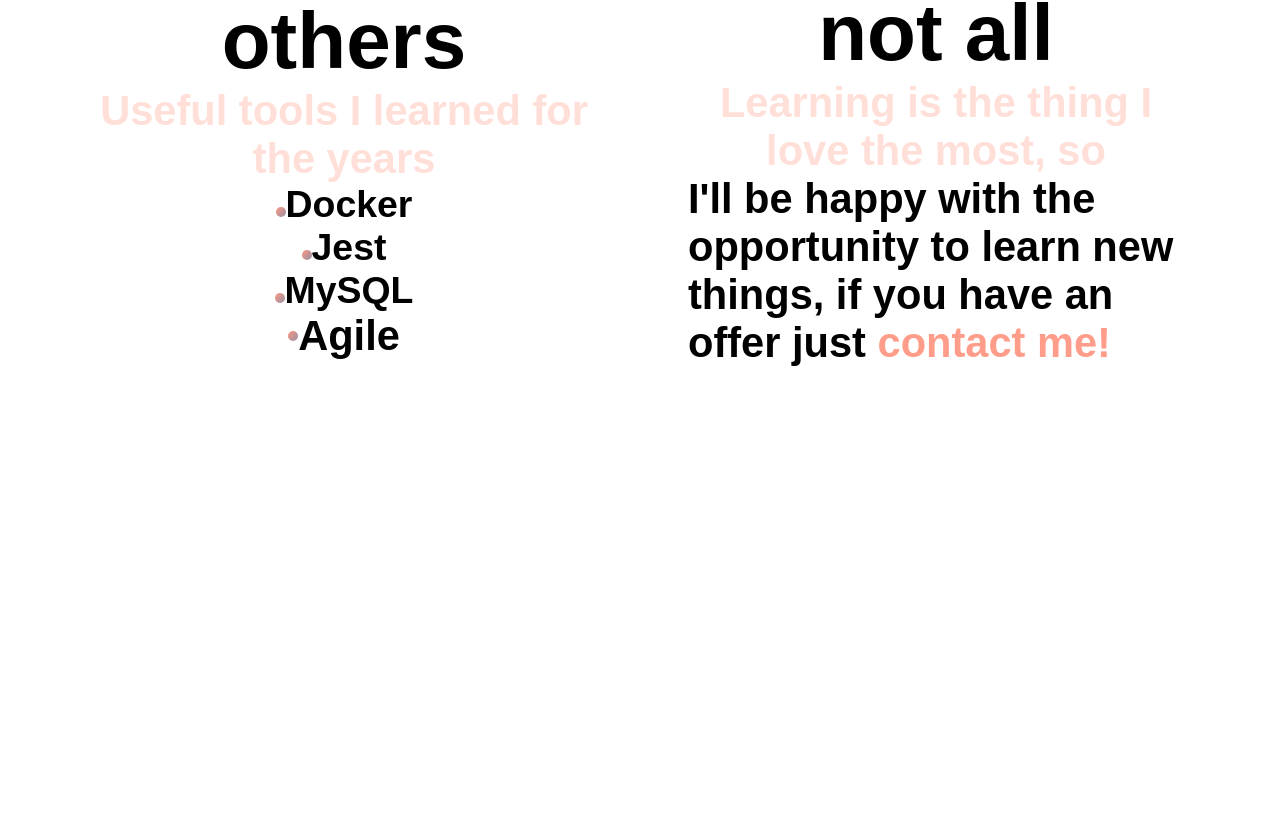
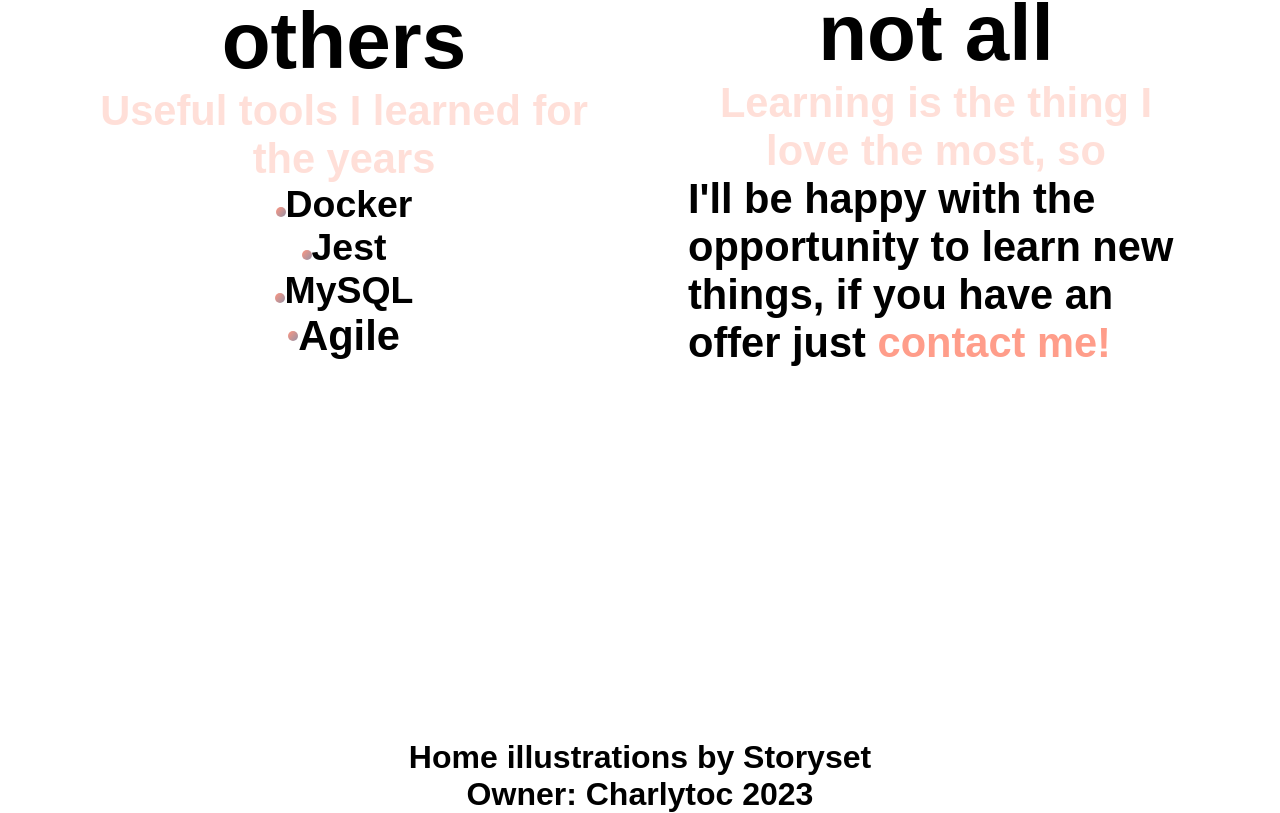
Before and after one commit to Charlytoc/finalporty, a Next.js app: page /about in a window 1280 px wide. Shown: the part 6685-7498 px from the top of the page. Before the commit the page ends 7424 px from the top, so only its background shows below. Built offline with nearby package versions, Linux system fonts and the light colour scheme.

Commit message:
added a simple footer

```diff
--- a/app/about.css
+++ b/app/about.css
@@ -191,3 +191,13 @@
 .click:hover {
     cursor: pointer;
 }
+
+footer {
+    display: flex;
+    flex-direction: column;
+    align-items: center;
+}
+footer a {
+    color: inherit;
+    text-decoration: none;
+}
--- a/app/about/page.js
+++ b/app/about/page.js
@@ -8,6 +8,7 @@
 import Image from 'next/image'
 
 import ActiveLink from '../components/linked'
+import Footer from '../components/footer'
 export default function About () {
 
     return <>
@@ -188,5 +189,6 @@
             </div>
             </div>
         </div>
+        <Footer />
         </>
 }
--- /dev/null
+++ b/app/components/footer.jsx
@@ -0,0 +1,7 @@
+export default function Footer () {
+    return <>
+    <footer>
+        <a href="https://storyset.com/home">Home illustrations by Storyset</a>
+        Owner: Charlytoc 2023
+        </footer></>
+}
--- a/app/contact/page.jsx
+++ b/app/contact/page.jsx
@@ -3,6 +3,7 @@
 import emailjs from '@emailjs/browser';
 import Navbar from '../components/navbar';
 import { useRouter } from 'next/navigation'
+import Footer from '../components/footer';
 export default function Contact () {
   const form = useRef();
   const router = useRouter()
@@ -34,6 +35,7 @@
       <input type="text" name='interest'/>
       <input className='click' type="submit" value="Send" />
     </form>
+    <Footer />
     </>
   );
 };
--- a/app/project/starwars/page.jsx
+++ b/app/project/starwars/page.jsx
@@ -7,6 +7,7 @@
 import frontend from '../../../public/img-5.png'
 import backend from '../../../public/backend.svg'
 import Link from "next/link"
+import Footer from "../../components/footer"
 export default function StarWars () {
     return <>
     <div className="scrollpy scrollpy-1">
@@ -87,6 +88,6 @@
             </div>
         </div>
         {/* End of section */}
-
+            <Footer />
         </>
 }
--- a/app/project/where2day/page.jsx
+++ b/app/project/where2day/page.jsx
@@ -6,6 +6,7 @@
 import database from '../../../public/img-4.png'
 import frontend from '../../../public/img-5.png'
 import backend from '../../../public/backend.svg'
+import Footer from "../../components/footer"
 export default function Where2day () {
     return <>
     <div className="scrollpy scrollpy-1">
@@ -133,5 +134,6 @@
             </div>
 
             </div>
-        </div></>
+        </div>
+        <Footer /></>
 }
```
